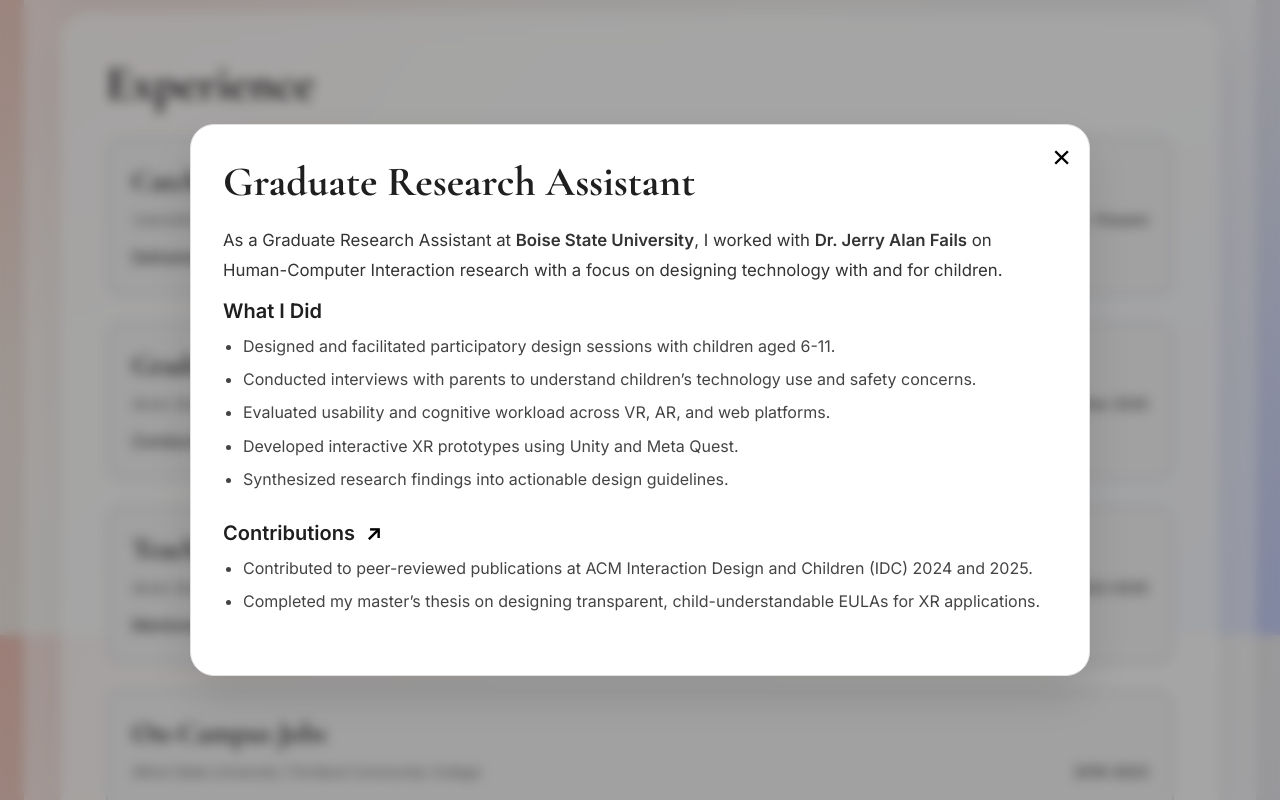
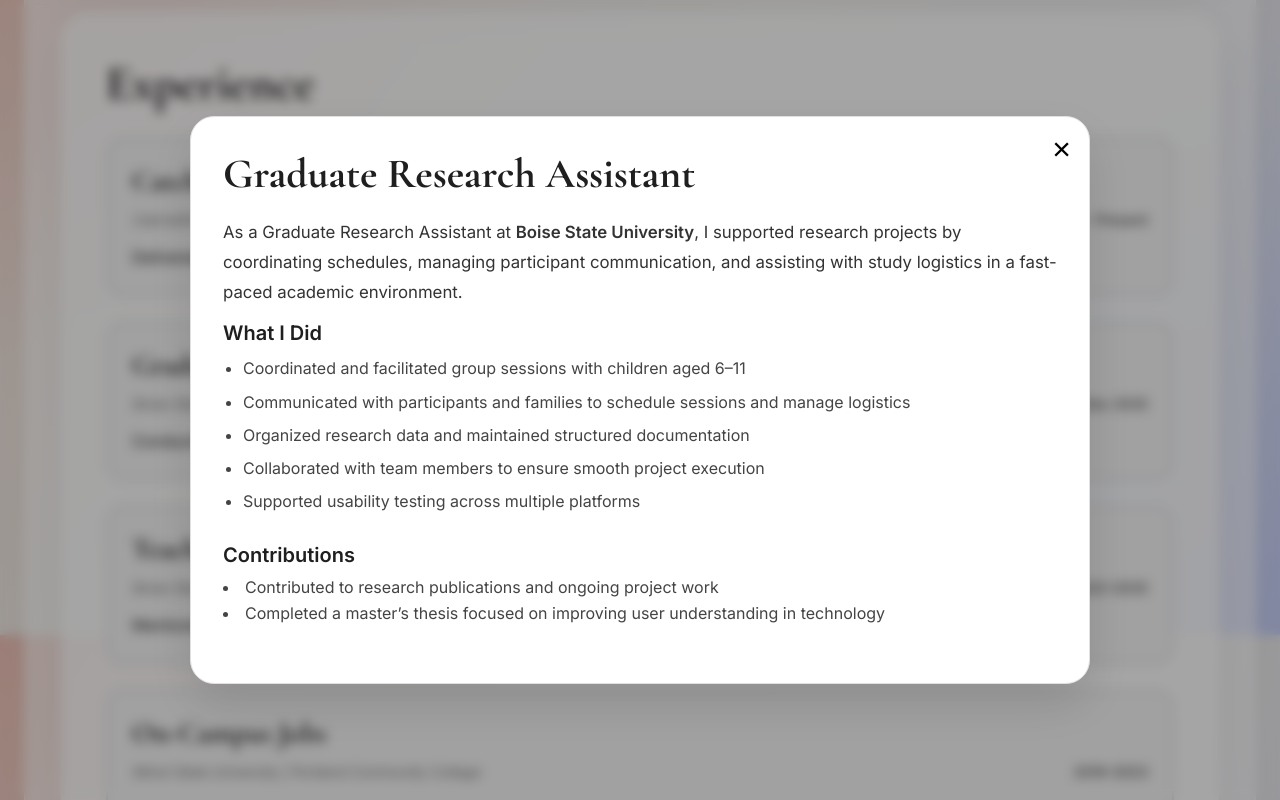
Before and after one commit to upamaInBits/utm, a plain HTML site: page index.html in a window 1280 px wide. Both pictures are taken after a click on the element 640 px from the left and 1365 px from the top of the page. Shown: the part 965-1765 px from the top of the page. Drawn offline with nearby package versions, Linux system fonts and the light colour scheme.

Commit message:
Update index.html

```diff
--- a/index.html
+++ b/index.html
@@ -305,25 +305,24 @@
       <h2>Graduate Research Assistant</h2>
 
       <p class="research-intro">
-        As a Graduate Research Assistant at <strong>Boise State University</strong>, I worked with <strong><a class="clean-link" href="https://www.boisestate.edu/coen-cs/people/faculty/jerry-alan-fails/" target="_blank" rel="noopener noreferrer">Dr. Jerry Alan Fails</a></strong> on Human-Computer Interaction research with a focus on designing technology with and for children.
+        As a Graduate Research Assistant at <strong>Boise State University</strong>, I supported research projects by coordinating schedules, managing participant communication, and assisting with study logistics in a fast-paced academic environment.
       </p>
 
       <div class="research-block">
         <h3>What I Did</h3>
         <ul>
-          <li>Designed and facilitated participatory design sessions with children aged 6-11.</li>
-          <li>Conducted interviews with parents to understand children’s technology use and safety concerns.</li>
-          <li>Evaluated usability and cognitive workload across VR, AR, and web platforms.</li>
-          <li>Developed interactive XR prototypes using Unity and Meta Quest.</li>
-          <li>Synthesized research findings into actionable design guidelines.</li>
+          <li>Coordinated and facilitated group sessions with children aged 6–11</li>
+          <li>Communicated with participants and families to schedule sessions and manage logistics</li>
+          <li>Organized research data and maintained structured documentation</li>
+          <li>Collaborated with team members to ensure smooth project execution</li>
+          <li>Supported usability testing across multiple platforms</li>
         </ul>
       </div>
 
       <div class="research-block">
-        <h3>Contributions <a class="github-link" href="https://scholar.google.com/citations?user=bAJLa9QAAAAJ&hl=en" target="_blank" rel="noopener noreferrer" title="View my publications on Google Scholar">↗</a></h3>
-        <ul>
-          <li>Contributed to peer-reviewed publications at ACM Interaction Design and Children (IDC) 2024 and 2025.</li>
-          <li>Completed my master’s thesis on designing transparent, child-understandable EULAs for XR applications.</li>
+        <h3>Contributions </h3>
+          <li>Contributed to research publications and ongoing project work</li>
+          <li>Completed a master’s thesis focused on improving user understanding in technology</li>
         </ul>
       </div>
     </div>
```
